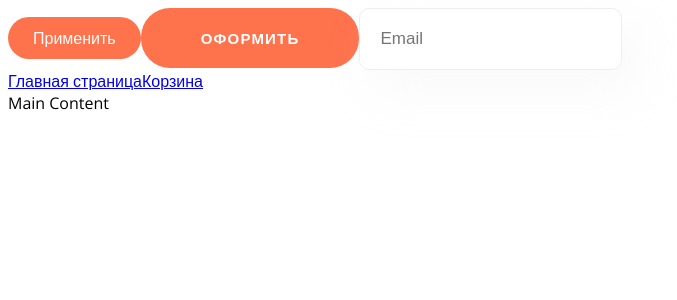
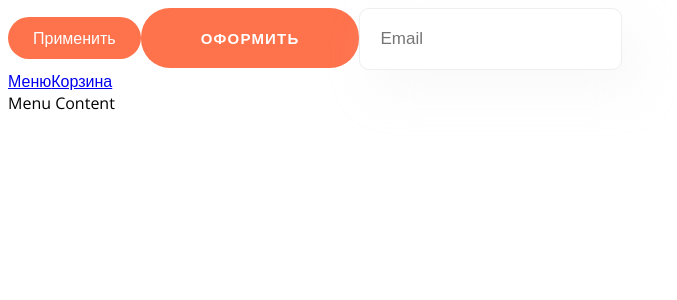
Before and after one commit to Cathereum/delivery-app, a React (Vite) app: page / in a window 1280 px wide. Shown: the top 300 px of the page, without its empty margins (0-677 px from the left). Built offline with nearby package versions, Linux system fonts and the light colour scheme.

Commit message:
Implemented routing architecture best practices

```diff
--- a/src/App.tsx
+++ b/src/App.tsx
@@ -1,24 +1,5 @@
-import { RouterProvider, createBrowserRouter } from "react-router-dom";
 import { Button } from "./components/Button/Button";
 import { Input } from "./components/Input/Input";
-import { Main } from "./pages/Main/Main";
-import { Cart } from "./pages/Cart/Cart";
-import { ErrorPage } from "./pages/ErrorPage/ErrorPage";
-
-const router = createBrowserRouter([
-  {
-    path: "/",
-    element: <Main />,
-  },
-  {
-    path: "/cart",
-    element: <Cart />,
-  },
-  {
-    path: "*",
-    element: <ErrorPage />,
-  },
-]);
 
 function App() {
   return (
@@ -28,11 +9,6 @@
         Оформить
       </Button>
       <Input placeholder="Email" />
-      <div>
-        <a href="/">Главная страница</a>
-        <a href="/cart">Корзина</a>
-      </div>
-      <RouterProvider router={router} />
     </>
   );
 }
--- /dev/null
+++ b/src/layout/Main/Main.tsx
@@ -0,0 +1,15 @@
+import { Link, Outlet } from "react-router-dom";
+
+export const Main = () => {
+  return (
+    <>
+      <div>
+        <Link to="/">Меню</Link>
+        <Link to="/cart">Корзина</Link>
+      </div>
+      <div>
+        <Outlet />
+      </div>
+    </>
+  );
+};
--- a/src/pages/Main/Main.tsx
+++ /dev/null
@@ -1,3 +0,0 @@
-export const Main = () => {
-  return <div>Main Content</div>;
-};
--- /dev/null
+++ b/src/pages/Menu/Menu.tsx
@@ -0,0 +1,3 @@
+export const Menu = () => {
+  return <div>Menu Content</div>;
+};
```
Also changed, not shown: src/main.tsx (+28 -0 lines).
